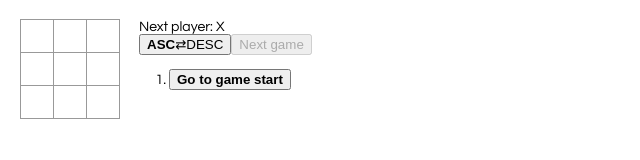
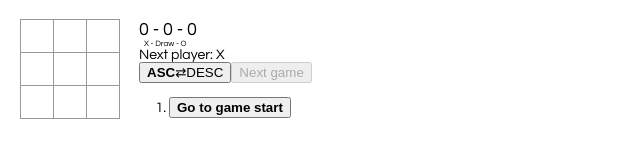
Before and after one commit to takuma521/tic-tac-toe, a React app: page / in a window 1280 px wide. Shown: the whole page, without its empty margins (0-640 px from the left). Built offline with nearby package versions, Linux system fonts and the light colour scheme.

Commit message:
Display result.
Signed-off-by: TakahashiTakuma <takuma521521@gmail.com>

```diff
--- a/src/index.css
+++ b/src/index.css
@@ -56,3 +56,12 @@ ol, ul {
 .highlight {
     background-color: gold;
 }
+
+.result {
+    font-size: 18px;
+}
+
+.result-name {
+    font-size: 8px;
+    margin-left: 5px;
+}
--- a/src/index.js
+++ b/src/index.js
@@ -54,6 +54,11 @@ class Game extends React.Component {
       stepNumber: 0,
       xIsNext: true,
       isAsc: true,
+      result: {
+        xWin: 0,
+        oWin: 0,
+        draw: 0,
+      },
     };
   }
 
@@ -90,7 +95,7 @@ class Game extends React.Component {
     });
   }
 
-  startNextGame() {
+  startNextGame(winner) {
     this.setState({
       history: [{
         squares: Array(9).fill(null),
@@ -100,6 +105,35 @@ class Game extends React.Component {
       stepNumber: 0,
       xIsNext: true,
     });
+    this.countWin(winner);
+  }
+
+  countWin(winner) {
+    if (winner === 'X') {
+      this.setState({
+        result: {
+          xWin: this.state.result.xWin + 1,
+          oWin: this.state.result.oWin,
+          draw: this.state.result.draw,
+        },
+      });
+    } else if (winner === 'O') {
+      this.setState({
+        result: {
+          xWin: this.state.result.xWin,
+          oWin: this.state.result.oWin + 1,
+          draw: this.state.result.draw,
+        },
+      });
+    } else {
+      this.setState({
+        result: {
+          xWin: this.state.result.xWin,
+          oWin: this.state.result.oWin,
+          draw: this.state.result.draw + 1,
+        },
+      });
+    }
   }
 
   render() {
@@ -142,11 +176,13 @@ class Game extends React.Component {
           />
         </div>
         <div className="game-info">
+          <div className={'result'}>{`${this.state.result.xWin} - ${this.state.result.draw} - ${this.state.result.oWin}`}</div>
+          <div className={'result-name'}>X - Draw - O</div>
           <div>{status.text}</div>
           <button onClick={() => this.toggleAsc()}>
             <span className={this.state.isAsc ? 'bold' : ''}>ASC</span>⇄<span className={this.state.isAsc ? '' : 'bold'}>DESC</span>
           </button>
-          <button onClick={() => this.startNextGame()} disabled={!status.gameIsOver}>Next game</button>
+          <button onClick={() => this.startNextGame(winner)} disabled={!status.gameIsOver}>Next game</button>
           <ol>{this.state.isAsc ? moves : moves.reverse()}</ol>
         </div>
       </div>
```
